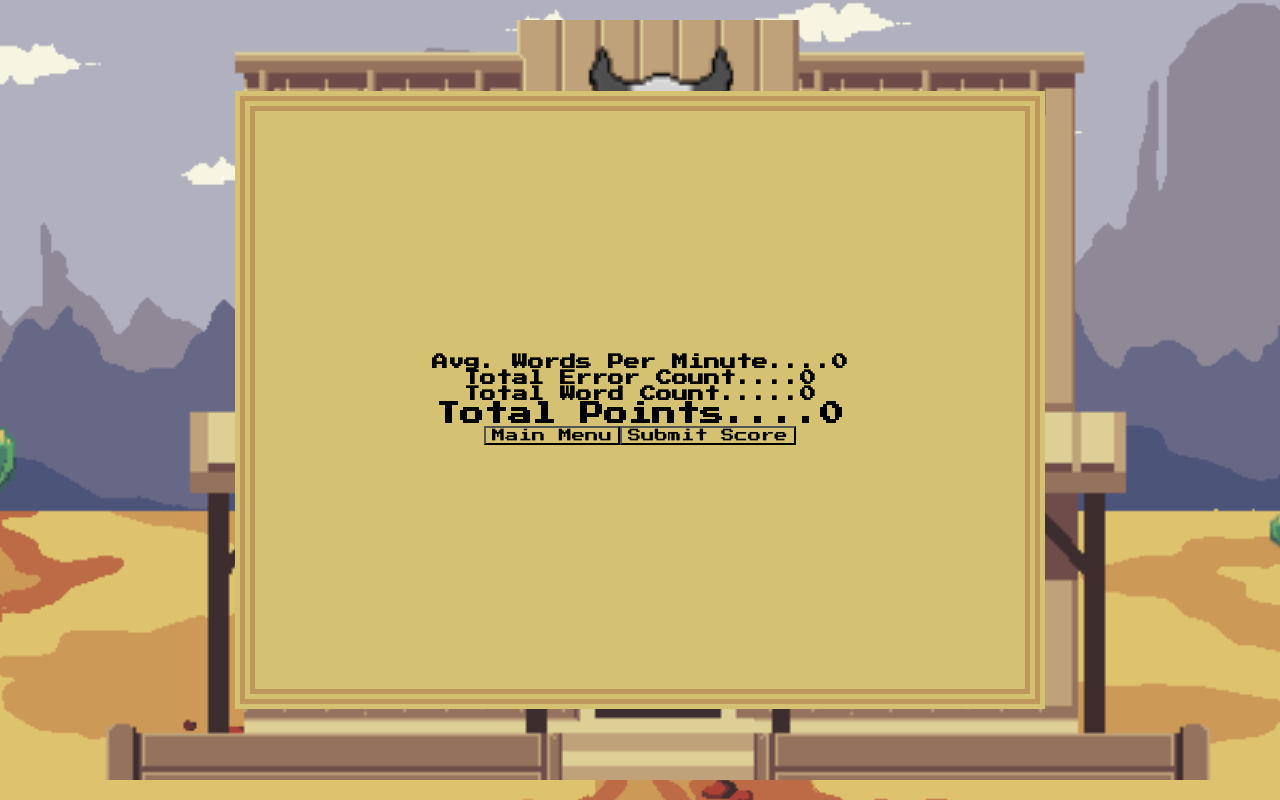
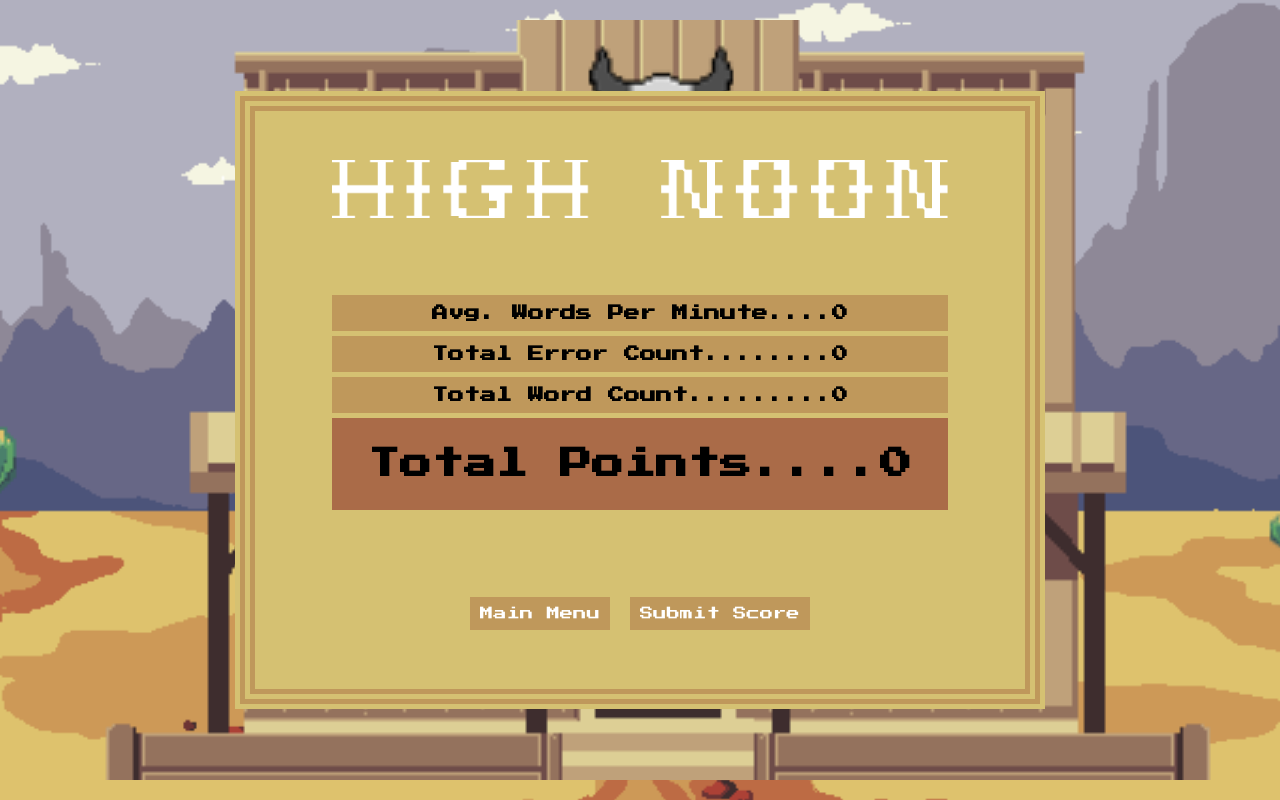
Before and after one commit to KAthousand/HighNoon, a React (Create React App) app in the folder client/: page /score-card in a window 1280 px wide. Built offline with nearby package versions, Linux system fonts and the light colour scheme; no server answers; sample sign-in values are in the browser's storage.

Commit message:
more styling updates

```diff
--- a/client/src/App.css
+++ b/client/src/App.css
@@ -46,3 +46,12 @@ button {
   display: flex;
   flex-direction: column;
 }
+
+.logo {
+  background: url("../src/assets/logo.png") center center no-repeat;
+  background-size: cover;
+  /* border: 2px solid red; */
+  height: 10%;
+  width: 80%;
+  margin-bottom: 10%;
+}
--- a/client/src/components/shared/Header/Header.css
+++ b/client/src/components/shared/Header/Header.css
@@ -18,3 +18,11 @@
   justify-content: space-evenly;
   align-items: center;
 }
+
+.header-logo {
+  background: url("../../../assets/logo.png") center center no-repeat;
+  background-size: cover;
+  /* border: 2px solid red; */
+  height: 4vh;
+  width: 18vw;
+}
--- a/client/src/components/shared/Header/Header.jsx
+++ b/client/src/components/shared/Header/Header.jsx
@@ -6,7 +6,7 @@ function Header(props) {
   const { currentUser, handleLogout } = props;
   return (
     <div className="header">
-      <h1>High Noon</h1>
+      <div className="header-logo"></div>
       {currentUser ? (
         <div className="header-user-info">
           <p>{currentUser.username}</p>
--- a/client/src/containers/ScoresContainer/ScoresContainer.css
+++ b/client/src/containers/ScoresContainer/ScoresContainer.css
@@ -11,6 +11,8 @@
   /* border: 2px solid red; */
   text-align: center;
   margin-bottom: 10%;
+  color: white;
+  letter-spacing: 2px;
 }
 
 .scoreboard-button {
@@ -18,5 +20,6 @@
   margin: 10px;
   border: none;
   background-color: rgb(191, 152, 91);
-  color: rgb(213, 193, 114);
+  color: white;
+  /* color: rgb(216, 206, 151); */
 }
--- a/client/src/screens/Instructions/Instructions.css
+++ b/client/src/screens/Instructions/Instructions.css
@@ -1,9 +1,20 @@
 .instructions-container {
-  border: 2px solid red;
+  /* border: 2px solid red; */
   width: 60%;
   height: 80%;
   display: flex;
   flex-direction: column;
-  justify-content: center;
+  justify-content: space-evenly;
   align-items: center;
+  color: white;
 }
+
+.instructions-body {
+  margin: 20px;
+  text-align: center;
+}
+
+.instructions-body p {
+  margin: 0 20px;
+  line-height: 25px;
+}
--- a/client/src/screens/Instructions/Instructions.jsx
+++ b/client/src/screens/Instructions/Instructions.jsx
@@ -5,9 +5,7 @@ import "./Instructions.css";
 function Instructions(props) {
   return (
     <div className="container">
-      <div className="logo">
-        <h1>High Noon</h1>
-      </div>
+      <div className="logo"></div>
       <div className="instructions-container">
         <h1>How to Play:</h1>
         {/* <p>Type the words as they appear.</p>
@@ -15,15 +13,17 @@ function Instructions(props) {
         <p>If the word turns red, you have made an error!</p>
         <p>Words must be error free to be submitted!</p>
         <p>You will win points for every correctly submitted word,</p> */}
-        <p>
-          Type the words as they appear. Press SPACEBAR to submit your word! If
-          the given word turns red, you have made an error! Words must be error
-          free to be submitted! You will win points for every correctly
-          submitted word, as well as points for your average Words Per Minute!
-          You will lose points for any errors!
-        </p>
+        <div className="instructions-body">
+          <p>
+            Type the words as they appear. Press SPACEBAR to submit your word!
+            If the given word turns red, you have made an error! Words must be
+            error free to be submitted! You will win points for every correctly
+            submitted word, as well as points for your average Words Per Minute!
+            You will lose points for any errors!
+          </p>
+        </div>
         <Link to="/game">
-          <button>Start</button>
+          <button className="scoreboard-button">Start!</button>
         </Link>
       </div>
     </div>
--- a/client/src/screens/MainMenu/MainMenu.jsx
+++ b/client/src/screens/MainMenu/MainMenu.jsx
@@ -7,9 +7,7 @@ function MainMenu(props) {
   const { currentUser } = props;
   return (
     <div className="container">
-      <div className="logo">
-        <h1>High Noon</h1>
-      </div>
+      <div className="logo"></div>
       {currentUser ? (
         <div className="button-container">
           <Link to="/instructions">
--- a/client/src/screens/PlayerScoreCard/PlayerScoreCard.css
+++ b/client/src/screens/PlayerScoreCard/PlayerScoreCard.css
@@ -1,3 +1,16 @@
-.score-card-button-container {
+.player-score-content {
+  width: 80%;
+  text-align: center;
+  margin-bottom: 10%;
+}
+.player-score-content h4 {
+  background-color: rgb(191, 152, 91);
+  margin-bottom: 5px;
+  padding: 10px;
   /* border: 2px solid blue; */
 }
+
+.player-score-content h1 {
+  background-color: rgb(170, 107, 72);
+  padding: 30px 20px;
+}
--- a/client/src/screens/PlayerScoreCard/PlayerScoreCard.jsx
+++ b/client/src/screens/PlayerScoreCard/PlayerScoreCard.jsx
@@ -35,15 +35,21 @@ function PlayerScoreCard(props) {
 
   return (
     <div className="container">
-      <h4>Avg. Words Per Minute....{Math.floor(keys / 5)}</h4>
-      <h4>Total Error Count....{String(errorCount)}</h4>
-      <h4>Total Word Count.....{String(wordCount)}</h4>
-      <h2> Total Points....{String(result)}</h2>
+      <div className="logo"></div>
+      <div className="player-score-content">
+        <h4>Avg. Words Per Minute....{Math.floor(keys / 5)}</h4>
+        <h4>Total Error Count........{String(errorCount)}</h4>
+        <h4>Total Word Count.........{String(wordCount)}</h4>
+        <h1> Total Points....{String(result)}</h1>
+      </div>
       <div className="score-card-button-container">
         <Link to="/">
-          <button onClick={() => resetGame(keys)}>Main Menu</button>
+          <button onClick={() => resetGame(keys)} className="scoreboard-button">
+            Main Menu
+          </button>
         </Link>
         <button
+          className="scoreboard-button"
           onClick={(e) => {
             e.preventDefault();
             handleCreate({
```
Also changed, not shown: client/src/assets/logo.png (added), 1 other file (tests, documents, lock files or other folders).
